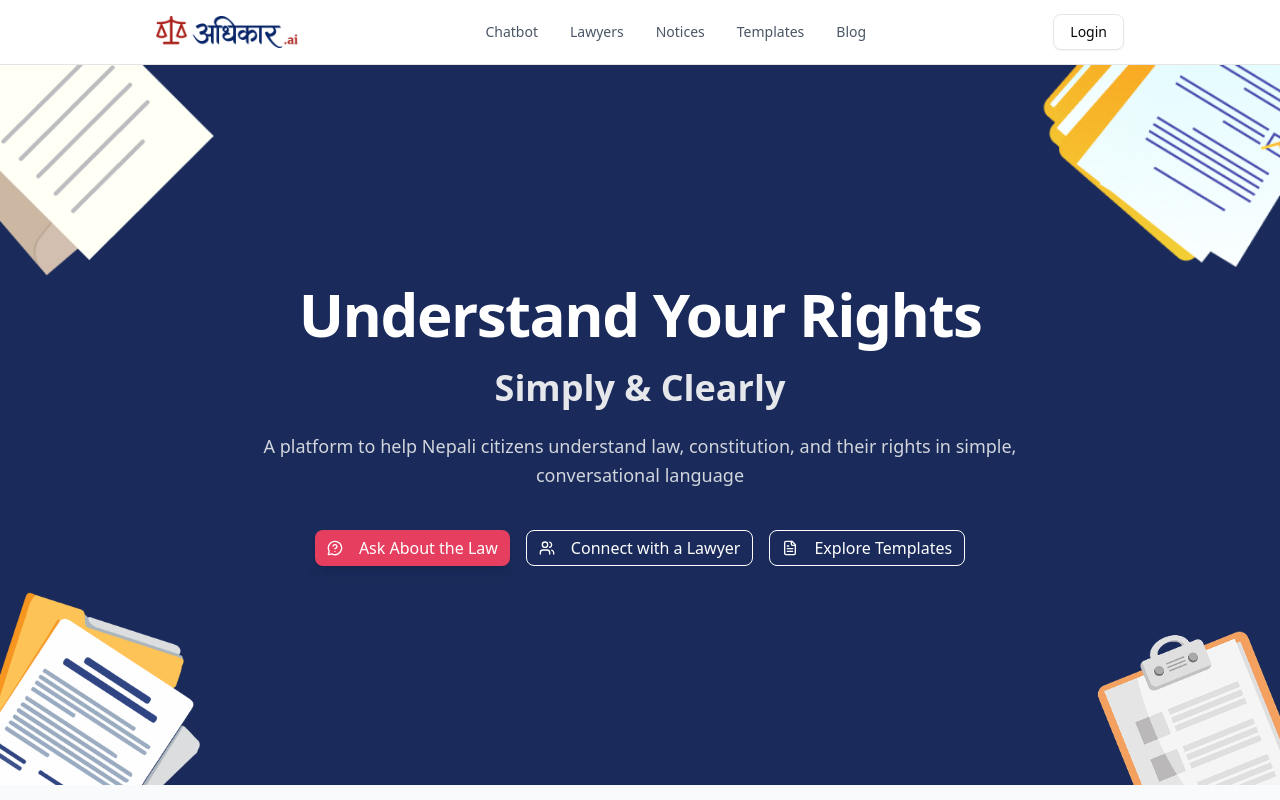
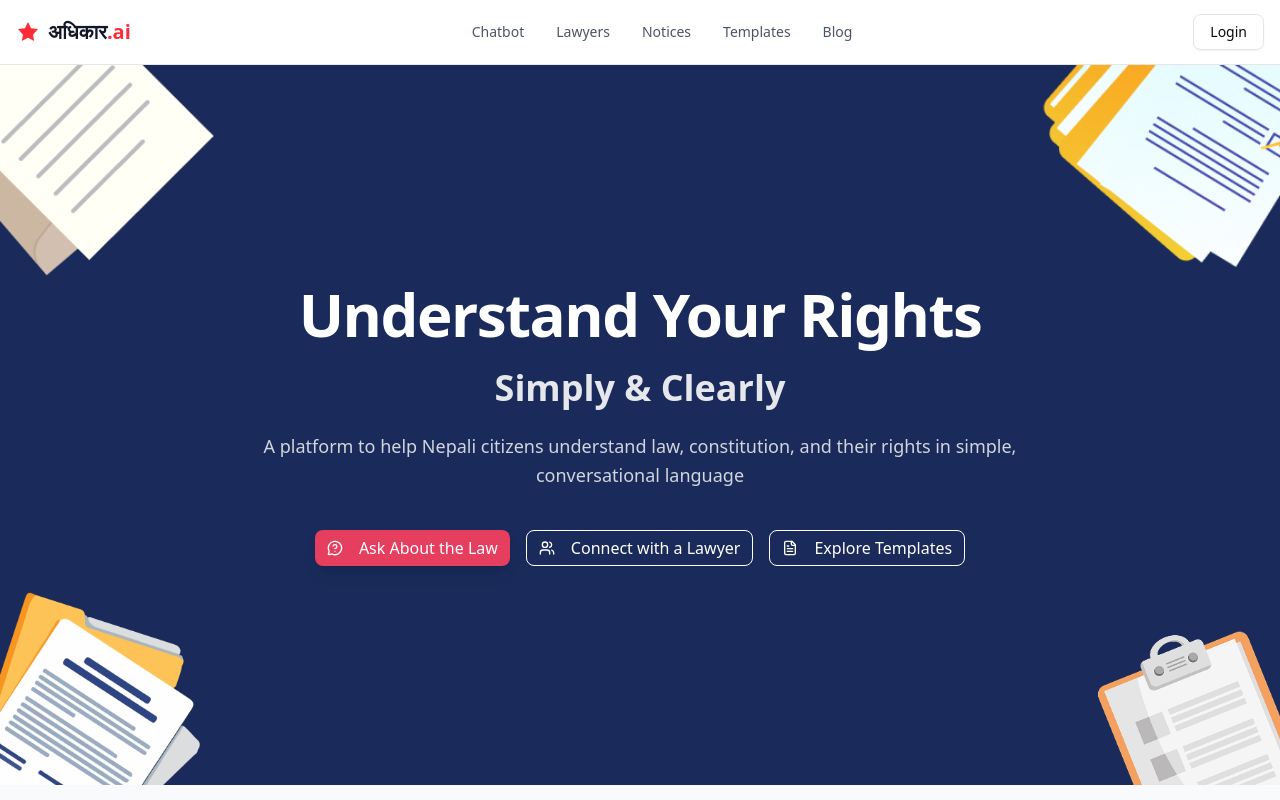
Before and after one commit to im-bipo/adhikaar.ai, a Next.js app in the folder web/: page / in a window 1280 px wide. Shown: the top 800 px of the page. Built offline with nearby package versions, Linux system fonts and the light colour scheme.

Commit message:
style fixes of nav

```diff
--- a/web/components/custom/NavBar/AuthSection.jsx
+++ b/web/components/custom/NavBar/AuthSection.jsx
@@ -11,67 +11,43 @@ import { Avatar, AvatarFallback, AvatarImage } from "@/components/ui/avatar"
 import Link from "next/link"
 import { User, Settings, LogOut } from "lucide-react"
 
-// Mock function to simulate server-side auth check
-// Replace this with your actual authentication logic
-async function getCurrentUser() {
-  // Simulate server call delay
-  await new Promise((resolve) => setTimeout(resolve, 100))
-
-  // Mock user data - replace with actual auth check
-  // Return null if not authenticated, user object if authenticated
-  const isAuthenticated = Math.random() > 0.5 // Random for demo
-
-  if (isAuthenticated) {
-    return {
-      id: "1",
-      name: "John Doe",
-      email: "john@example.com",
-      avatar: "/placeholder.svg?height=32&width=32",
-    }
-  }
-
-  return null
-}
 
 export default async function AuthSection() {
-  const user = await getCurrentUser()
 
-  if (!user) {
-    // Show login button if not authenticated
     return (
       <>
-        {/* Desktop Login Button */}
         <div className="hidden md:flex">
           <Button variant="outline" asChild>
-            <Link href="/login">Login</Link>
+            <Link href="/profile">Login</Link>
           </Button>
         </div>
 
-        {/* Mobile Login Button */}
         <div className="md:hidden w-full">
           <Button className="w-full" asChild>
-            <Link href="/login">Login</Link>
+            <Link href="/profile">Login</Link>
           </Button>
         </div>
       </>
     )
-  }
 
-  // Show user profile if authenticated
+
+console.log("User:", user)
   return (
     <>
       {/* Desktop User Profile */}
       <div className="hidden md:flex">
         <DropdownMenu>
           <DropdownMenuTrigger asChild>
+            <Link href={"/profile"} className="cursor-pointer">
             <Button variant="ghost" className="relative h-8 w-8 rounded-full">
               <Avatar className="h-8 w-8">
                 <AvatarImage src={user.avatar || "/placeholder.svg"} alt={user.name} />
-                <AvatarFallback>{user.name.charAt(0)}</AvatarFallback>
+                <AvatarFallback>{user.firstName.charAt(0)}</AvatarFallback>
               </Avatar>
             </Button>
+            </Link>
           </DropdownMenuTrigger>
-          <DropdownMenuContent className="w-56" align="end" forceMount>
+          <DropdownMenuContent className="w-56 hidden" align="end" forceMount>
             <DropdownMenuLabel className="font-normal">
               <div className="flex flex-col space-y-1">
                 <p className="text-sm font-medium leading-none">{user.name}</p>
@@ -86,13 +62,6 @@ export default async function AuthSection() {
               </Link>
             </DropdownMenuItem>
             <DropdownMenuItem asChild>
-              <Link href="/settings" className="flex items-center">
-                <Settings className="mr-2 h-4 w-4" />
-                <span>Settings</span>
-              </Link>
-            </DropdownMenuItem>
-            <DropdownMenuSeparator />
-            <DropdownMenuItem asChild>
               <Link href="/logout" className="flex items-center">
                 <LogOut className="mr-2 h-4 w-4" />
                 <span>Log out</span>
@@ -104,13 +73,13 @@ export default async function AuthSection() {
 
       {/* Mobile User Profile */}
       <div className="md:hidden w-full space-y-2">
-        <div className="flex items-center space-x-3 p-2 rounded-lg bg-gray-50">
+        <div className="flex items-center space-x-3  p-2 rounded-lg bg-gray-50">
           <Avatar className="h-10 w-10">
-            <AvatarImage src={user.avatar || "/placeholder.svg"} alt={user.name} />
-            <AvatarFallback>{user.name.charAt(0)}</AvatarFallback>
+            <AvatarImage src={user.avatar || "/placeholder.svg"} alt={user.firstName} />
+            <AvatarFallback>{user.firstName.charAt(0)}</AvatarFallback>
           </Avatar>
           <div className="flex-1 min-w-0">
-            <p className="text-sm font-medium text-gray-900 truncate">{user.name}</p>
+            <p className="text-sm font-medium text-gray-900 truncate">{user.firstName}</p>
             <p className="text-xs text-gray-500 truncate">{user.email}</p>
           </div>
         </div>
--- a/web/components/custom/NavBar/MobileMenu.jsx
+++ b/web/components/custom/NavBar/MobileMenu.jsx
@@ -1,5 +1,5 @@
 "use client"
-import { Menu } from "lucide-react"
+import { Menu, Star } from "lucide-react"
 import Link from "next/link"
 import { useState } from "react"
 
@@ -26,22 +26,10 @@ export default function MobileMenu({ authComponent }) {
           <span className="sr-only">Toggle menu</span>
         </Button>
       </SheetTrigger>
-      <SheetContent side="right" className="w-[300px] sm:w-[400px]">
-        <div className="flex flex-col space-y-4 mt-4">
+      <SheetContent side="right" className="w-[300px] sm:w-[400px] flex flex-col h-full">
+        <div className="flex flex-col space-y-4 mt-4 flex-grow overflow-y-auto px-2">
           <Link href="/" className="flex items-center space-x-2 pb-4 border-b">
-            <svg
-              width="24"
-              height="24"
-              viewBox="0 0 24 24"
-              fill="none"
-              xmlns="http://www.w3.org/2000/svg"
-              className="text-red-500"
-            >
-              <path
-                d="M12 2L15.09 8.26L22 9L17 14.74L18.18 21.02L12 17.77L5.82 21.02L7 14.74L2 9L8.91 8.26L12 2Z"
-                fill="currentColor"
-              />
-            </svg>
+            <Star className="h-6 w-6 text-red-500" />
             <span className="text-xl font-semibold text-gray-900">
               अधिकार<span className="text-red-500">.ai</span>
             </span>
--- a/web/components/custom/NavBar/NavBar.jsx
+++ b/web/components/custom/NavBar/NavBar.jsx
@@ -1,33 +1,41 @@
 import Link from "next/link"
 import AuthSection from "./AuthSection"
 import MobileMenu from "./MobileMenu"
-import Image from "next/image"
 
 const navigationItems = [
-  { name: "Chatbot", href: "/chatbot" },
+  { name: "Chatbot", href: "/chat" },
   { name: "Lawyers", href: "/lawyers" },
-  { name: "Notices", href: "/notices" },
+  { name: "Notices", href: "/notice" },
   { name: "Templates", href: "/templates" },
   { name: "Blog", href: "/blog" },
 ]
 
 export default function Navbar() {
   return (
-    <header className="sticky content-grid top-0 z-50 w-full border-b bg-white/95 backdrop-blur supports-[backdrop-filter]:bg-white/95 content-grid ">
-      <div className="full-width">
-        <div className="flex h-16 items-center justify-between px-4">
+    <header className="sticky top-0 z-50 w-full border-b bg-white/95 backdrop-blur supports-[backdrop-filter]:bg-white/60">
+      <div className="container flex h-16 items-center justify-between px-4">
         {/* Logo */}
         <Link href="/" className="flex items-center space-x-2">
           <div className="flex items-center">
-             <Image
-             src="/adkAiLogo.png"
-              alt="ADK AI Logo"
-              width={400}
-              height={400}
-              className="h-8 w-auto"
+            <svg
+              width="24"
+              height="24"
+              viewBox="0 0 24 24"
+              fill="none"
+              xmlns="http://www.w3.org/2000/svg"
+              className="text-red-500"
+            >
+              <path
+                d="M12 2L15.09 8.26L22 9L17 14.74L18.18 21.02L12 17.77L5.82 21.02L7 14.74L2 9L8.91 8.26L12 2Z"
+                fill="currentColor"
               />
+            </svg>
+            <span className="ml-2 text-xl font-semibold text-gray-900">
+              अधिकार<span className="text-red-500">.ai</span>
+            </span>
           </div>
         </Link>
+
         {/* Desktop Navigation */}
         <nav className="hidden md:flex items-center space-x-8">
           {navigationItems.map((item) => (
@@ -40,11 +48,12 @@ export default function Navbar() {
             </Link>
           ))}
         </nav>
+
         {/* Auth Section */}
         <AuthSection />
+
         {/* Mobile Menu */}
         <MobileMenu authComponent={<AuthSection />} />
-        </div>
       </div>
     </header>
   )
```
Lines whose indentation alone changed are shown as unchanged.
